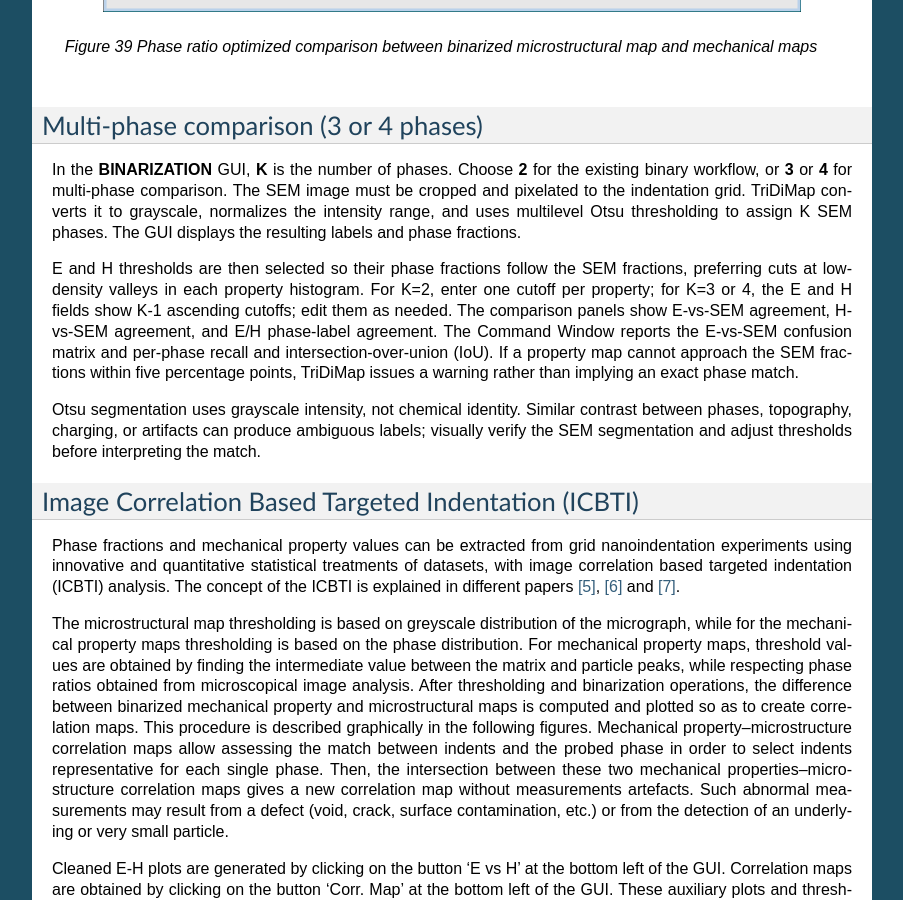
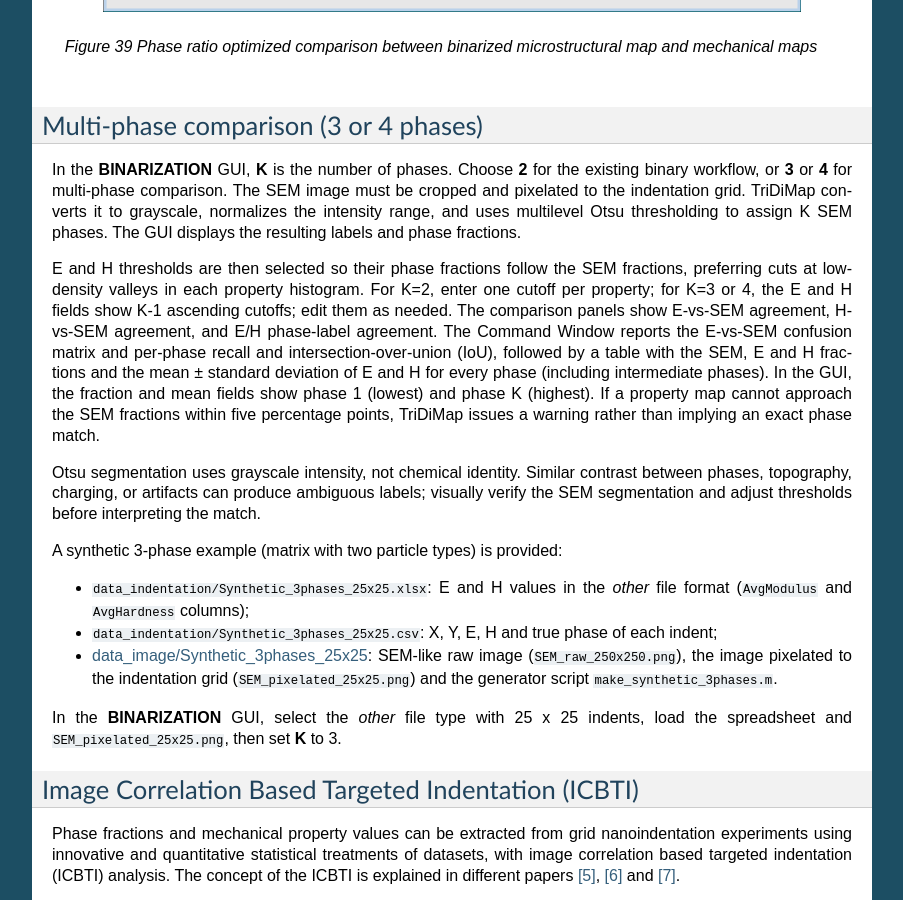
Before and after one commit to DavidMercier/TriDiMap, a Sphinx documentation site: the page built from docs/image_correlation.rst, in a window 1280 px wide and 900 px high, scrolled down 2590 px. Shown: the whole window, without its empty margins (198-1101 px from the left). Built offline with Sphinx 7.4.7, drawn with Linux system fonts in a browser that asks for light colours.

Commit message:
imporvement of binarization module for more than 2phases

```diff
--- a/docs/image_correlation.rst
+++ b/docs/image_correlation.rst
@@ -79,7 +79,10 @@ For K=2, enter one cutoff per property; for K=3 or 4, the E and H fields show
 K-1 ascending cutoffs; edit them as needed. The comparison panels show
 E-vs-SEM agreement, H-vs-SEM agreement, and E/H phase-label agreement. The
 Command Window reports the E-vs-SEM confusion matrix and per-phase recall and
-intersection-over-union (IoU). If a property map cannot approach the SEM
+intersection-over-union (IoU), followed by a table with the SEM, E and H
+fractions and the mean ± standard deviation of E and H for every phase
+(including intermediate phases). In the GUI, the fraction and mean fields show
+phase 1 (lowest) and phase K (highest). If a property map cannot approach the SEM
 fractions within five percentage points, TriDiMap issues a warning rather
 than implying an exact phase match.
 
@@ -87,6 +90,20 @@ Otsu segmentation uses grayscale intensity, not chemical identity. Similar
 contrast between phases, topography, charging, or artifacts can produce
 ambiguous labels; visually verify the SEM segmentation and adjust thresholds
 before interpreting the match.
+
+A synthetic 3-phase example (matrix with two particle types) is provided:
+
+- ``data_indentation/Synthetic_3phases_25x25.xlsx``: E and H values in the
+  *other* file format (``AvgModulus`` and ``AvgHardness`` columns);
+- ``data_indentation/Synthetic_3phases_25x25.csv``: X, Y, E, H and true phase
+  of each indent;
+- `data_image/Synthetic_3phases_25x25 <https://github.com/DavidMercier/TriDiMap/tree/master/data_image/Synthetic_3phases_25x25>`_:
+  SEM-like raw image (``SEM_raw_250x250.png``), the image pixelated to the
+  indentation grid (``SEM_pixelated_25x25.png``) and the generator script
+  ``make_synthetic_3phases.m``.
+
+In the **BINARIZATION** GUI, select the *other* file type with 25 x 25 indents,
+load the spreadsheet and ``SEM_pixelated_25x25.png``, then set **K** to 3.
 
 Image Correlation Based Targeted Indentation (ICBTI)
 ######################################################
```
Also changed, not shown: 5 other files.
